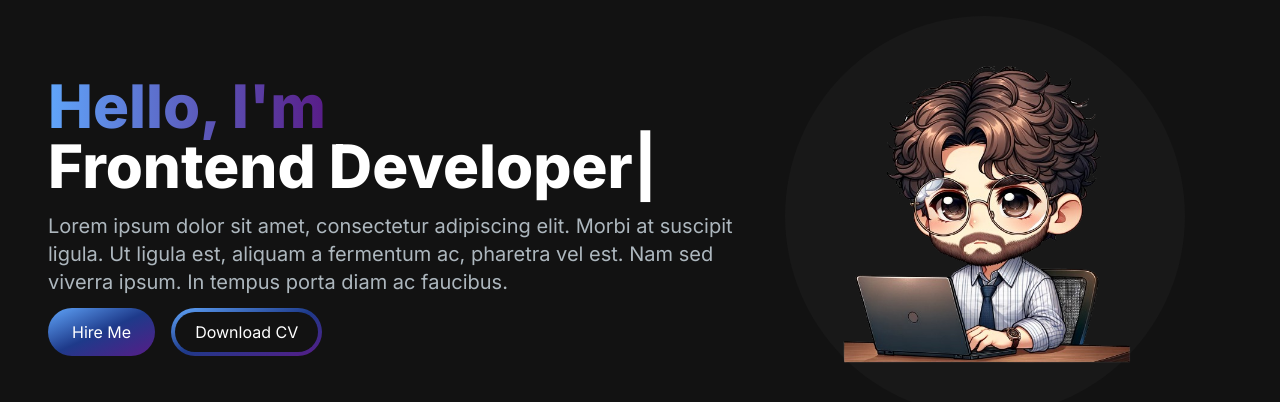
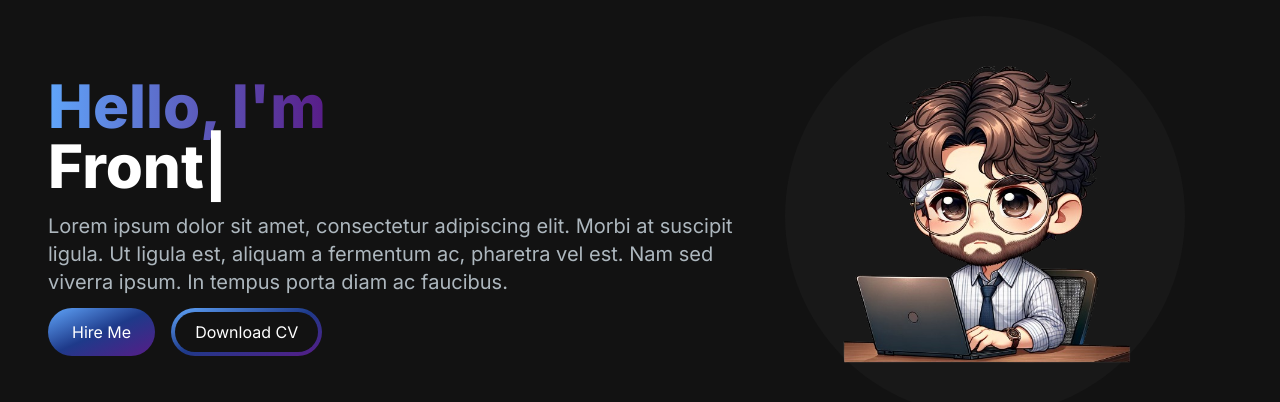
Before and after one commit to IKuuhakuI/portfolio-web, a Next.js app: page / in a window 1280 px wide. Shown: the top 402 px of the page. Built offline with nearby package versions, Linux system fonts and the light colour scheme.

Commit message:
update typing texts

```diff
--- a/src/app/components/HeroSection.jsx
+++ b/src/app/components/HeroSection.jsx
@@ -27,11 +27,11 @@ const HeroSection = () => {
               sequence={[
                 "Luiz",
                 1000,
-                "Backend Developer",
+                "Backend Dev",
                 1000,
-                "Frontend Developer",
+                "Frontend Dev",
                 1000,
-                "Game Developer",
+                "Game Dev",
                 1000,
               ]}
               wrapper="span"
```
